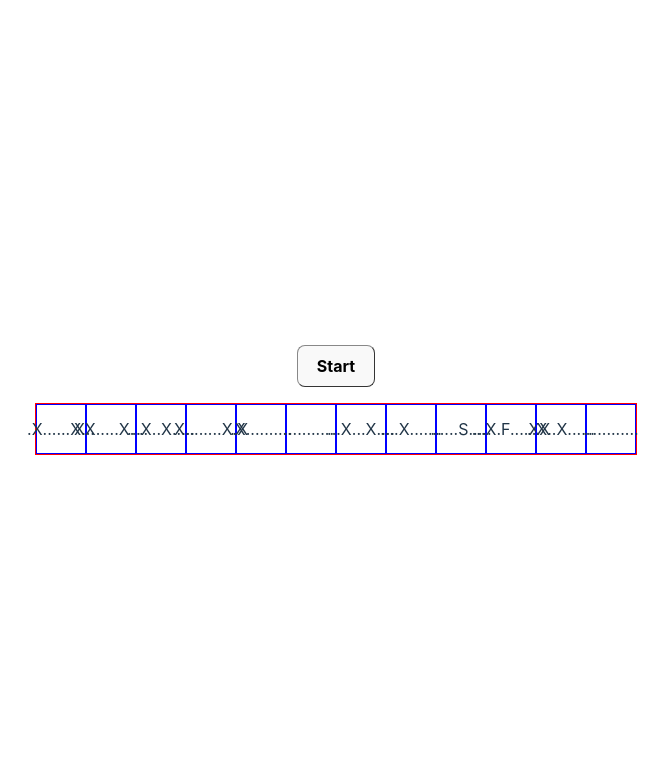
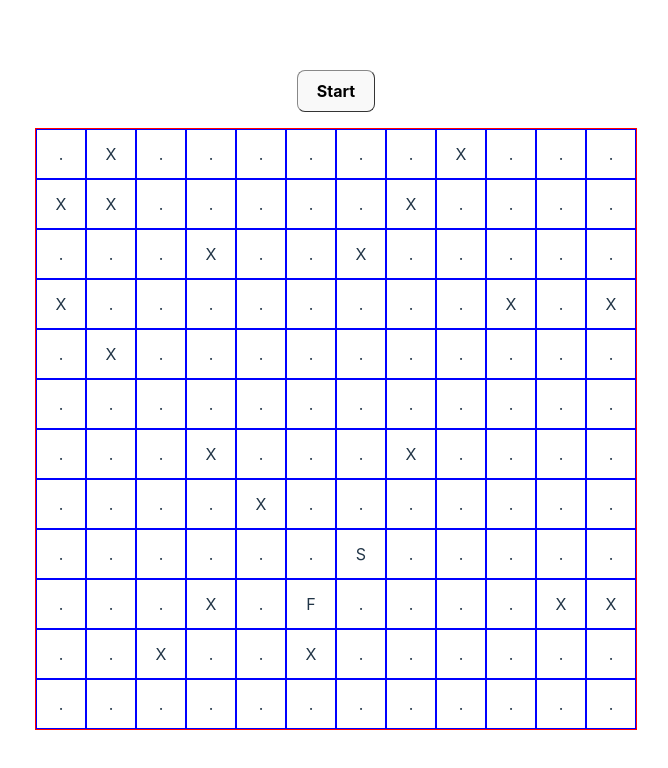
Before and after one commit to mateomh/visual-algo-vite, a React (Vite) app: page / in a window 1280 px wide. Shown: the top 768 px of the page, without its empty margins (304-972 px from the left). Built offline with nearby package versions, Linux system fonts and the light colour scheme.

Commit message:
Adjust the board rendering to the new way of creating the grid

```diff
--- a/src/components/Board.tsx
+++ b/src/components/Board.tsx
@@ -2,7 +2,7 @@ import './Board/styles.css';
 import Piece from './Piece';
 
 interface BoardProps {
-  grid: string[];
+  grid: string[][];
 }
 
 const Board:React.FC<BoardProps> = ({
@@ -11,7 +11,9 @@ const Board:React.FC<BoardProps> = ({
 
   return (
     <div className="board">
-      {grid.map(item => <Piece text={item} />)}
+      {grid.map((row:string[]) => {
+        return row.map((item: string) => <Piece text={item} />)
+      })}
     </div>
   )
 }
```
